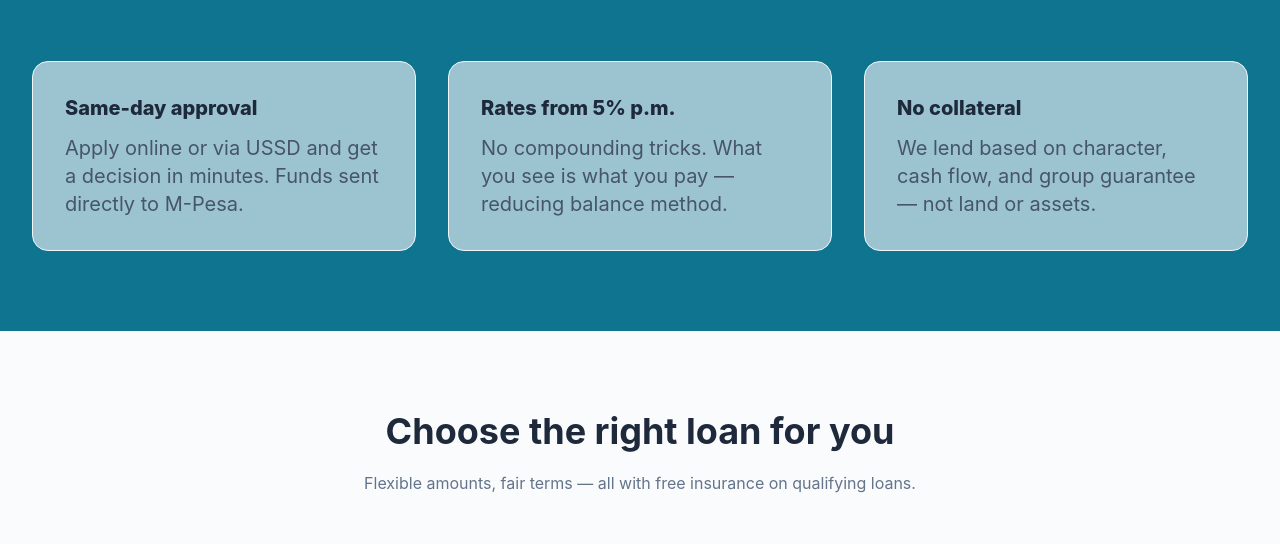
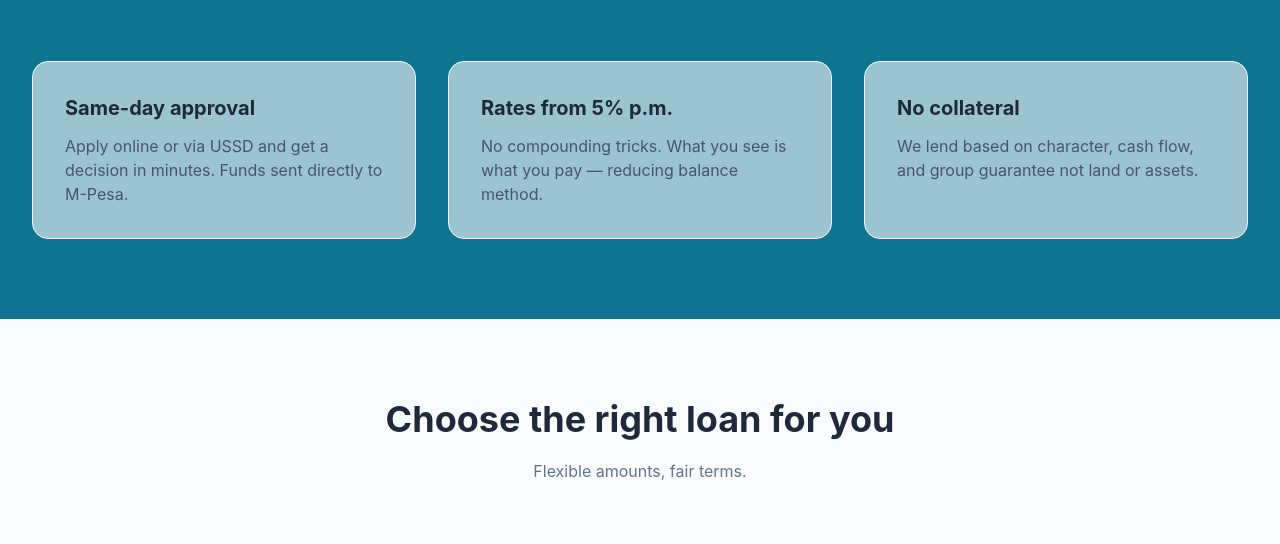
Before and after one commit to Santanabii/Microgrow-financial-institution, a plain HTML site: page loans.html in a window 1280 px wide. Shown: the part 750-1294 px from the top of the page. Drawn offline with nearby package versions, Linux system fonts and the light colour scheme.

Commit message:
slight changes

```diff
--- a/loans.html
+++ b/loans.html
@@ -77,18 +77,18 @@
       <div class="grid md:grid-cols-3 gap-8">
         <div class="bg-slate-50/60 rounded-2xl p-8 border border-slate-100 hover:border-cyan-200 transition loan-card-hover">
 
-    <h3 class="text-xl font-extrabold mb-3">Same-day approval</h3>
-          <p class="text-slate-600 text-xl">Apply online or via USSD and get a decision in minutes. Funds sent directly to M-Pesa.</p>
+          <h3 class="text-xl font-bold mb-3">Same-day approval</h3>
+          <p class="text-slate-600">Apply online or via USSD and get a decision in minutes. Funds sent directly to M-Pesa.</p>
         </div>
         <div class="bg-slate-50/60 rounded-2xl p-8 border border-slate-100 hover:border-cyan-200 transition loan-card-hover">
 
-          <h3 class="text-xl font-extrabold mb-3">Rates from 5% p.m.</h3>
-          <p class="text-slate-600 text-xl" >No compounding tricks. What you see is what you pay — reducing balance method.</p>
+          <h3 class="text-xl font-bold mb-3">Rates from 5% p.m.</h3>
+          <p class="text-slate-600">No compounding tricks. What you see is what you pay — reducing balance method.</p>
         </div>
         <div class="bg-slate-50/60 rounded-2xl p-8 border border-slate-100 hover:border-cyan-200 transition loan-card-hover">
 
-          <h3 class="text-xl font-extrabold mb-3">No collateral</h3>
-          <p class="text-slate-600 text-xl">We lend based on character, cash flow, and group guarantee — not land or assets.</p>
+          <h3 class="text-xl font-bold mb-3">No collateral</h3>
+          <p class="text-slate-600">We lend based on character, cash flow, and group guarantee not land or assets.</p>
         </div>
       </div>
     </div>
@@ -97,7 +97,7 @@
   <section id="check" class="py-20 bg-slate-50/70">
     <div class="max-w-7xl mx-auto px-5 sm:px-6 lg:px-8">
       <h2 class="text-3xl md:text-4xl font-bold text-center mb-5">Choose the right loan for you</h2>
-      <p class="text-center text-slate-500 max-w-xl mx-auto mb-16">Flexible amounts, fair terms — all with free insurance on qualifying loans.</p>
+      <p class="text-center text-slate-500 max-w-xl mx-auto mb-16">Flexible amounts, fair terms.</p>
 
       <div class="grid md:grid-cols-2 lg:grid-cols-3 gap-8">
         <div class="bg-white rounded-3xl p-6 shadow-sm border border-slate-100 flex flex-col loan-card-hover">
@@ -109,7 +109,7 @@
           <ul class="space-y-2 text-sm text-slate-600 mb-6 flex-1">
             <li class="flex gap-2">- KSh 5,000 – 500,000</li>
             <li class="flex gap-2">- Repayment: 1 – 12 months</li>
-            <li class="flex gap-2">- Group or individual</li>
+            <li class="flex gap-2">-Group or individual</li>
           </ul>
           <a href="#" class="inline-block w-full text-center py-3 border border-cyan-600 text-cyan-700 rounded-xl font-semibold hover:bg-cyan-50 transition">Apply →</a>
         </div>
@@ -270,7 +270,7 @@
       </div>
       <div>
         <h4 class="text-white text-sm font-semibold uppercase tracking-wider mb-4">Contact</h4>
-        <p class="text-sm">Nairobi, Kenya<br>+254 737771881<br>loans@microgrow.co.ke</p>
+        <p class="text-sm">Nairobi, Kenya<br>+254 700 123 456<br>loans@microgrow.co.ke</p>
       </div>
       <div>
         <h4 class="text-white text-sm font-semibold uppercase tracking-wider mb-4">Legal</h4>
```
